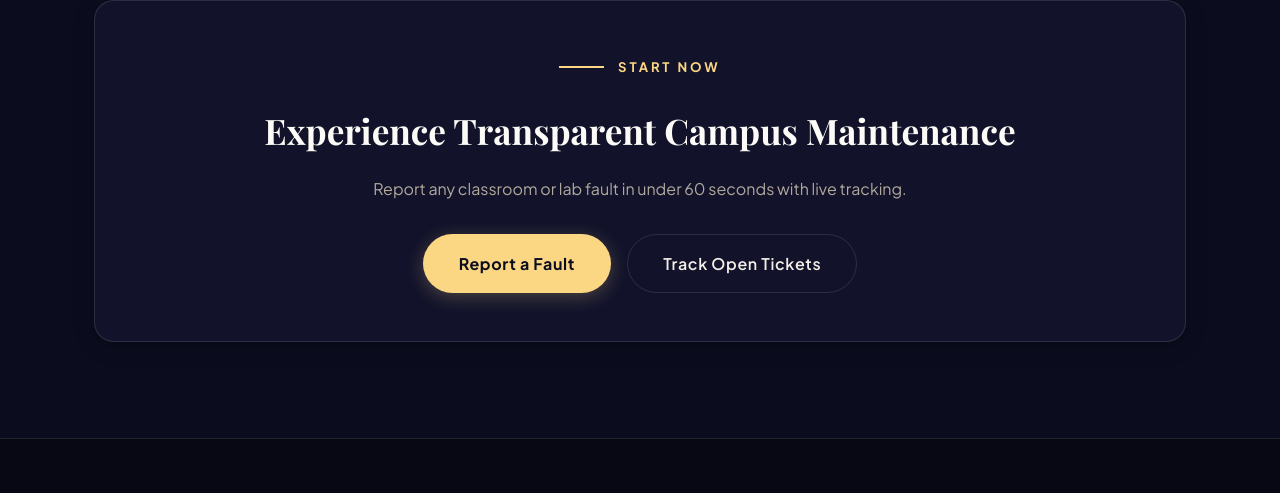
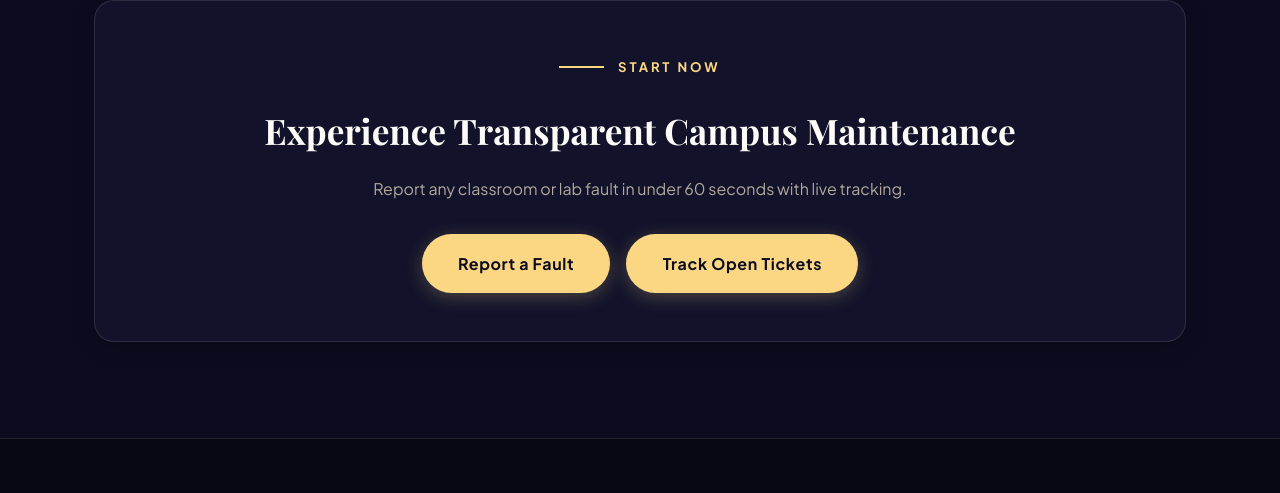
Before and after one commit to srivatsaladdu68-alt/Campus-Fix, a website: page frontend/how-it-works.html in a window 1280 px wide. Shown: the part 1364-1857 px from the top of the page. Drawn offline with nearby package versions, Linux system fonts and the light colour scheme; a web font is replaced by a local one.

Commit message:
style(hero): update Track Complaint button to filled gold with black text

```diff
--- a/frontend/how-it-works.html
+++ b/frontend/how-it-works.html
@@ -89,7 +89,7 @@
       <p style="color: var(--cream-muted); max-width: 600px; margin: 0 auto 2rem;">Report any classroom or lab fault in under 60 seconds with live tracking.</p>
       <div style="display: flex; gap: 1rem; justify-content: center; flex-wrap: wrap;">
         <a href="report-fault.html" class="btn btn-gold btn-lg">Report a Fault</a>
-        <a href="track-complaints.html" class="btn btn-outline btn-lg">Track Open Tickets</a>
+        <a href="track-complaints.html" class="btn btn-gold btn-lg">Track Open Tickets</a>
       </div>
     </div>
   </main>
```
Also changed, not shown: frontend/index.html (+1 -1 lines).
